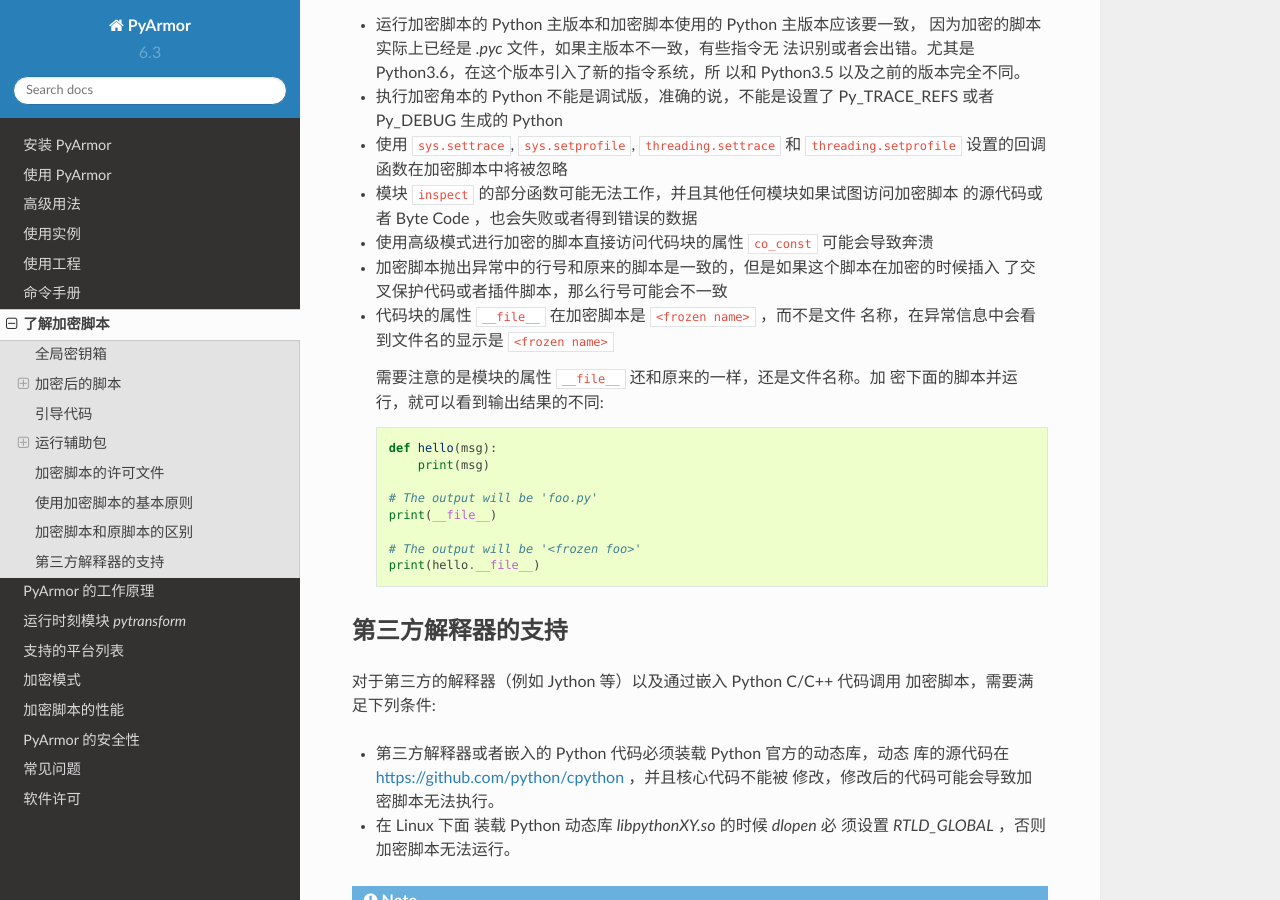
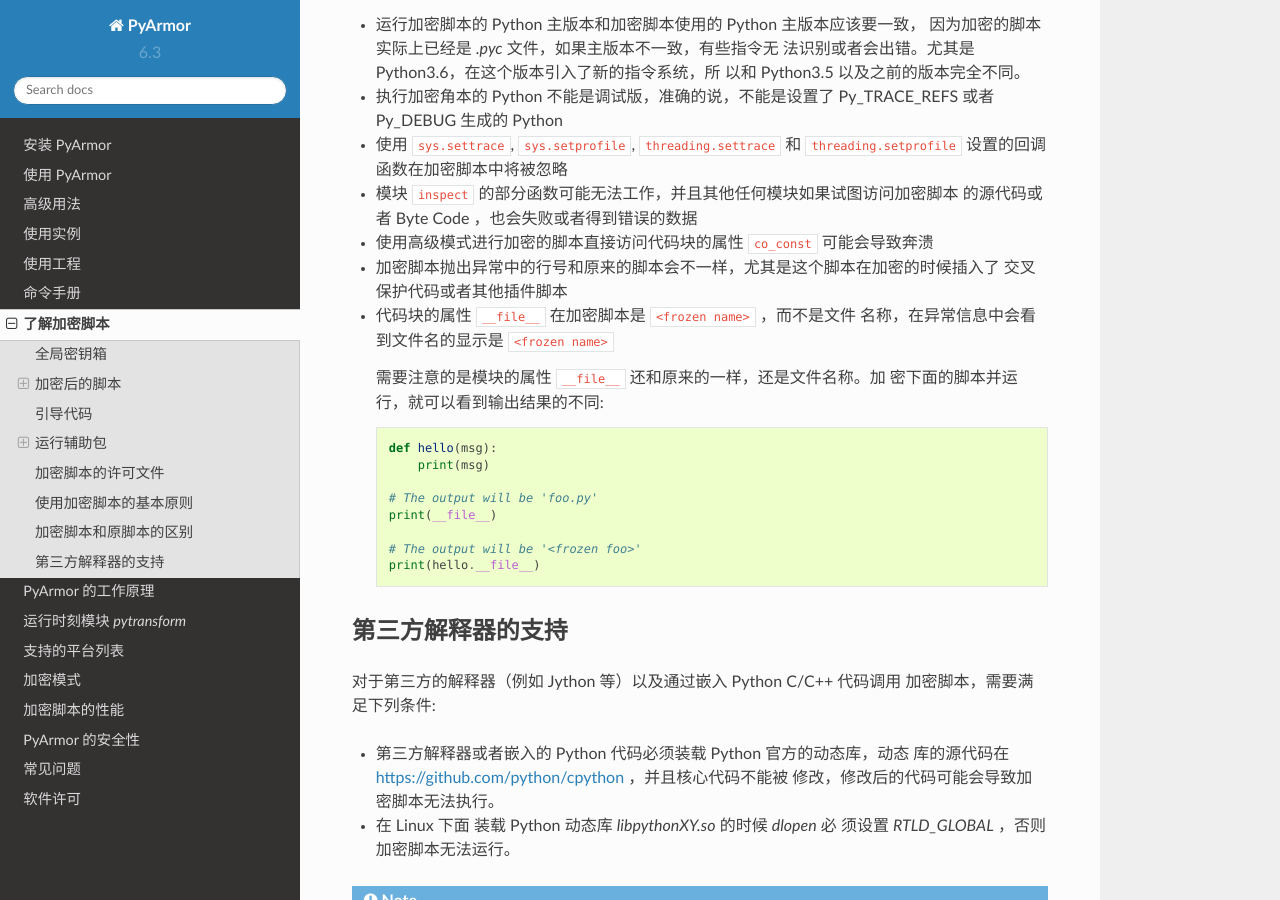
Before and after one commit to dashingsoft/pyarmor-docs-zh, a Sphinx documentation site: the page built from docs/understand-obfuscated-scripts.rst, in a window 1280 px wide and 900 px high, scrolled down 4685 px. Built offline with Sphinx 7.4.7 and the Read the Docs theme 2.0.0, drawn with Linux system fonts in a browser that asks for light colours.

Commit message:
Refine doc

```diff
--- a/docs/understand-obfuscated-scripts.rst
+++ b/docs/understand-obfuscated-scripts.rst
@@ -249,8 +249,8 @@
 
 * 使用高级模式进行加密的脚本直接访问代码块的属性 ``co_const`` 可能会导致奔溃
 
-* 加密脚本抛出异常中的行号和原来的脚本是一致的，但是如果这个脚本在加密的时候插入
-  了交叉保护代码或者插件脚本，那么行号可能会不一致
+* 加密脚本抛出异常中的行号和原来的脚本会不一样，尤其是这个脚本在加密的时候插入了
+  交叉保护代码或者其他插件脚本
 
 * 代码块的属性 ``__file__`` 在加密脚本是 ``<frozen name>`` ，而不是文件
   名称，在异常信息中会看到文件名的显示是 ``<frozen name>``
```
